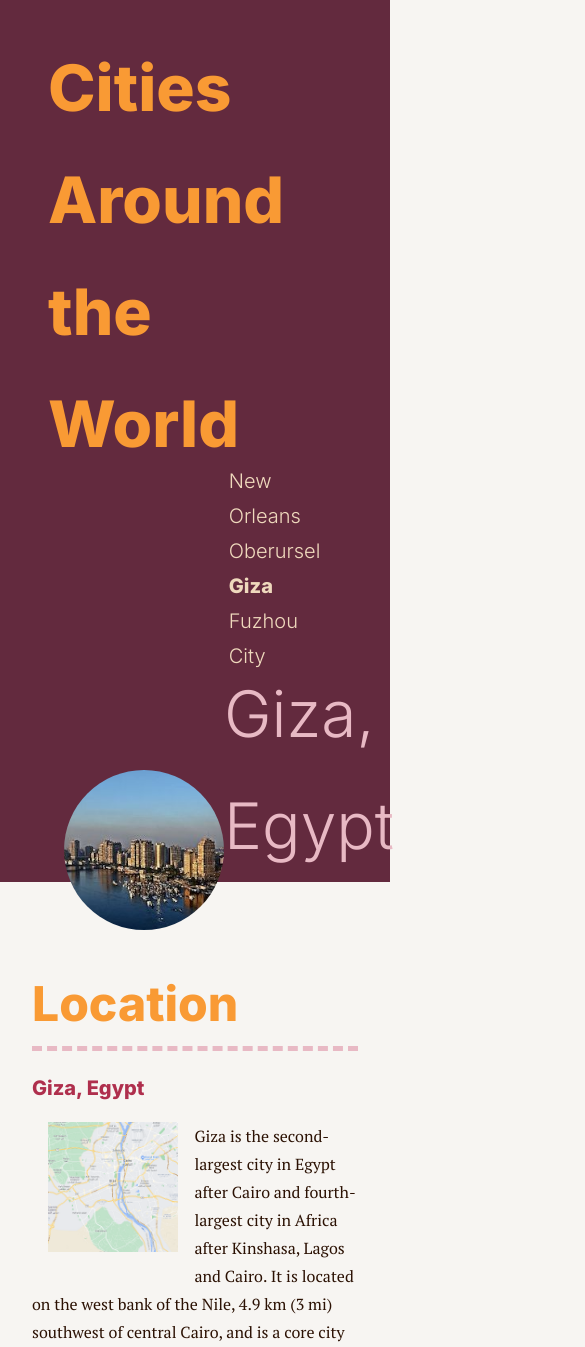
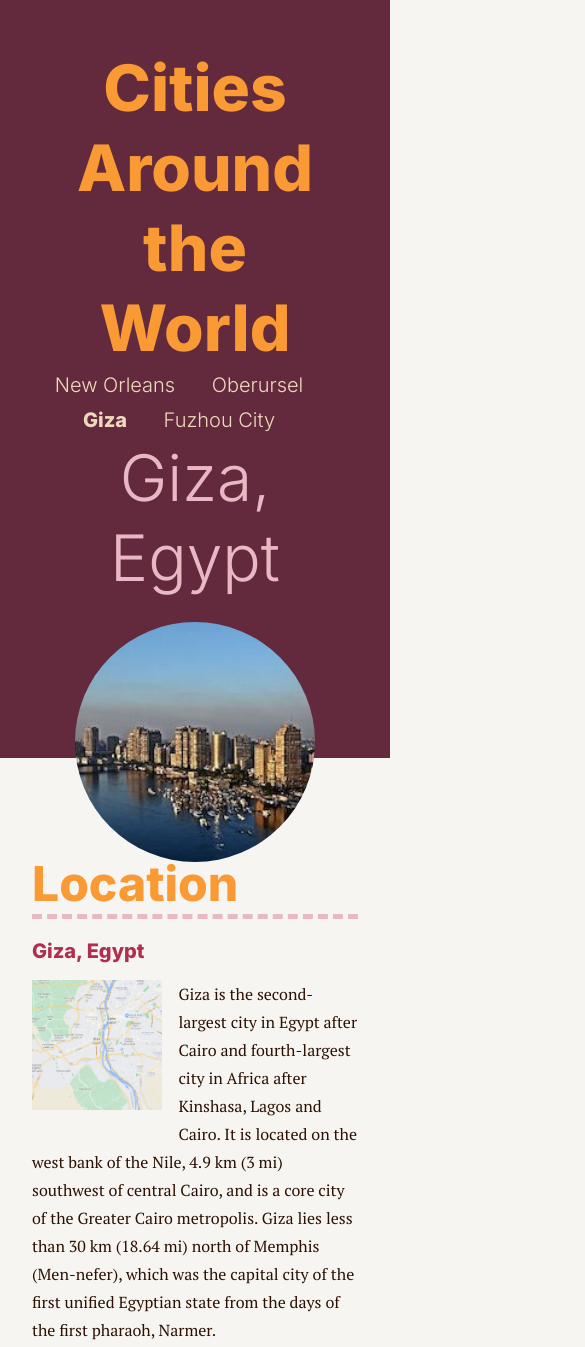
Before and after one commit to mwsundberg/DMST290-project2, a plain HTML site: page giza.html in a window 390 px wide. Shown: the top 1347 px of the page, 585 px wide, since content can reach past the window. Drawn offline with Linux system fonts and the light colour scheme.

Commit message:
added mobile

```diff
--- a/css/city.css
+++ b/css/city.css
@@ -43,6 +43,7 @@ h1, h2, h3 {
 	font-family: var(--sans-font);
 	font-weight: 800;
 	clear: both;
+	line-height: 1.25em;
 }
 h1 {
 	font-size: 4rem;
@@ -93,12 +94,12 @@ img {
 /* header */
 header {
 	padding: 3rem;
-	padding-bottom: 0;
+	padding-bottom: 0.5rem;
 	margin: 0;
 }
 
 header h1 {
-	margin: -1rem 0;
+	margin: 0;
 }
 
 .city-title {
@@ -113,7 +114,8 @@ header h1 {
 	object-fit: cover;
 	clip-path: circle(at center);
 	position: absolute;
-	transform: translateY(-7rem);
+	transform: translateY(-7.75rem);
+	left: 2rem;
 }
 
 
@@ -151,9 +153,11 @@ nav .active {
 /* general layout stuff */
 .left {
 	float: left;
+	margin-left: 0;
 }
 .right {
 	float: right;
+	margin-right: 0;
 }
 .two-fifths {
 	width: 40%;
@@ -161,7 +165,40 @@ nav .active {
 
 /* specific things */
 .demographics {
+	margin-top: 2rem;
 	display: grid;
-	grid-template-columns: 1.5fr 1fr;
+	grid-template-columns: 2fr 1fr;
 	grid-column-gap: 32px;
 }
+.demographics-left {
+	width: 100%;
+	margin: 0;
+}
+
+/* mobile */
+@media screen and (max-width: calc(100ch)) {
+	header {
+		text-align: center;
+	}
+	.city-title, nav ol {
+		padding: 0;
+	}
+	.header-img {
+		width: 15rem;
+		height: 15rem;
+		object-fit: cover;
+		clip-path: circle(at center);
+		transform: translateY(7.5rem);
+		margin: -6rem auto 0;
+		position: relative;
+		left: 0;
+		right: 0;
+	}
+
+	.demographics {
+		grid-template-columns: 1fr;
+	}
+	.demographics > * {
+		margin-bottom: 1rem;
+	}
+}
```
